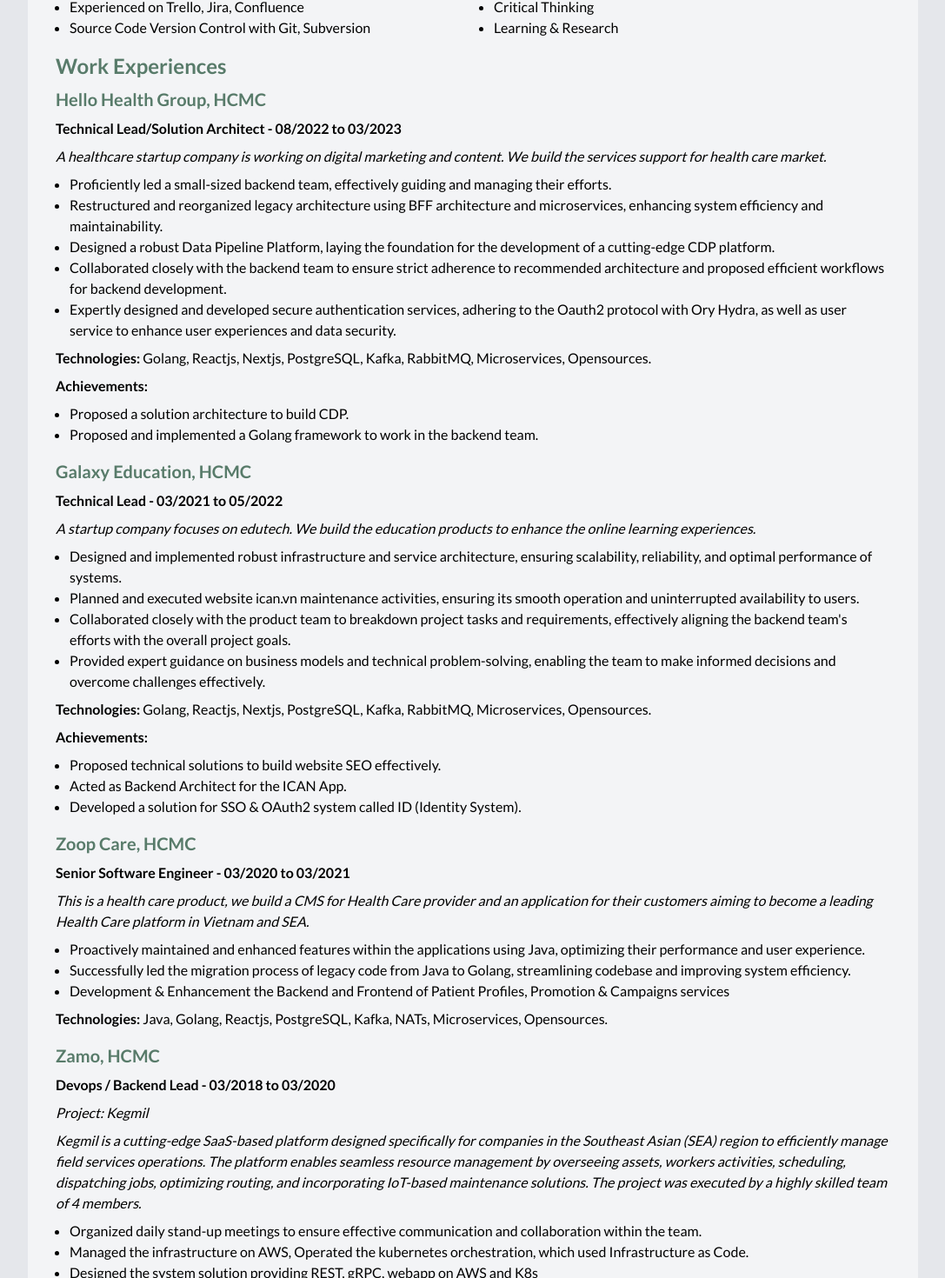
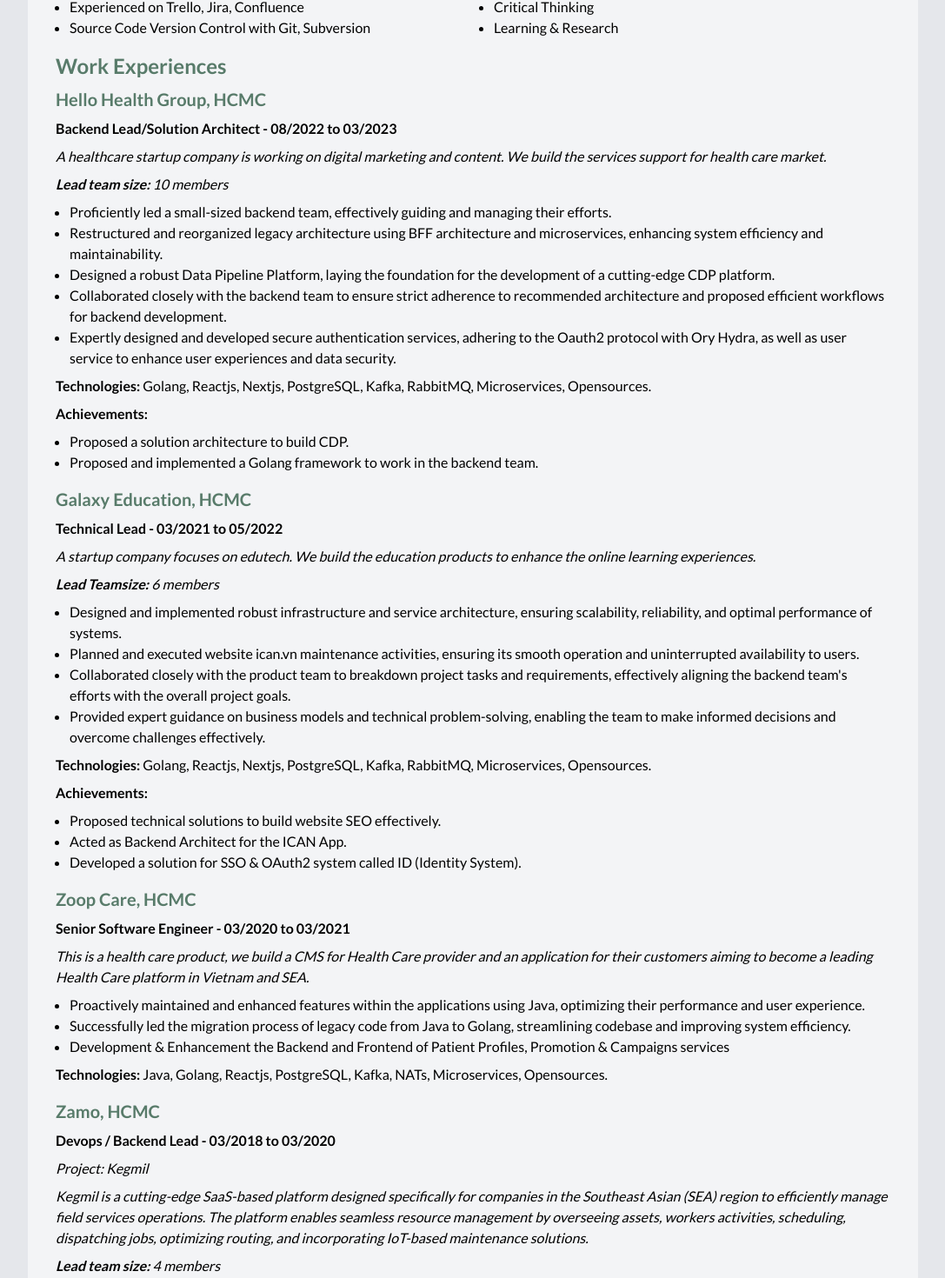
Before and after one commit to truyet/truyet.github.io, a Next.js app: page / in a window 1280 px wide. Shown: the part 1397-2867 px from the top of the page at 87% size, without its empty margins (96-1183 px from the left). Built offline with nearby package versions, Linux system fonts and the light colour scheme.

Commit message:
Update teamsize

```diff
--- a/src/app/page.tsx
+++ b/src/app/page.tsx
@@ -136,8 +136,9 @@
             <div className='flex flex-col space-y-4'>
               <div className='flex flex-col space-y-2'>
                 <h4 className='heading'>Hello Health Group, HCMC</h4>
-                <span className='font-bold'>Technical Lead/Solution Architect - 08/2022 to 03/2023 </span>
+                <span className='font-bold'>Backend Lead/Solution Architect - 08/2022 to 03/2023 </span>
                 <p><i>A healthcare startup company is working on digital marketing and content. We build the services support for health care market.</i></p>
+                <p><i><b>Lead team size: </b>10 members</i></p>
                 <ul className="pl-4 list-disc">
                   <li>Proficiently led a small-sized backend team, effectively guiding and managing their efforts.</li>
                   <li>Restructured and reorganized legacy architecture using BFF architecture and microservices, enhancing system efficiency and maintainability.</li>
@@ -156,6 +157,7 @@
                 <h4 className='heading'>Galaxy Education, HCMC</h4>
                 <span className='font-bold'>Technical Lead - 03/2021 to 05/2022 </span>
                 <p><i>A startup company focuses on edutech. We build the education products to enhance the online learning experiences.</i></p>
+                <p><i><b>Lead Teamsize: </b>6 members</i></p>
                 <ul className="pl-4 list-disc">
                   <li>Designed and implemented robust infrastructure and service architecture, ensuring scalability, reliability, and optimal performance of systems.</li>
                   <li>Planned and executed website ican.vn maintenance activities, ensuring its smooth operation and uninterrupted availability to users.</li>
@@ -186,7 +188,8 @@
                 <h4 className='heading'>Zamo, HCMC</h4>
                 <span className='font-bold'>Devops / Backend Lead - 03/2018 to 03/2020 </span>
                 <i>Project: Kegmil</i>
-                <p><i>Kegmil is a cutting-edge SaaS-based platform designed specifically for companies in the Southeast Asian (SEA) region to efficiently manage field services operations. The platform enables seamless resource management by overseeing assets, workers activities, scheduling, dispatching jobs, optimizing routing, and incorporating IoT-based maintenance solutions. The project was executed by a highly skilled team of 4 members.</i></p>
+                <p><i>Kegmil is a cutting-edge SaaS-based platform designed specifically for companies in the Southeast Asian (SEA) region to efficiently manage field services operations. The platform enables seamless resource management by overseeing assets, workers activities, scheduling, dispatching jobs, optimizing routing, and incorporating IoT-based maintenance solutions.</i></p>
+                <p><i><b>Lead team size: </b>4 members</i></p>
                 <ul className="pl-4 list-disc">
                   <li>Organized daily stand-up meetings to ensure effective communication and collaboration within the team.</li>
                   <li>Managed the infrastructure on AWS, Operated the kubernetes orchestration, which used Infrastructure as Code.</li>
@@ -249,7 +252,7 @@
                 <ul className="pl-4 list-disc">
                   <li>Experienced microservices and event sourcing.</li>
                   <li>Improved the performance of the LBS service from 300-500ms to ~100ms.</li>
-                  <li>The service handled hundreds of requests per second.</li>
+                  <li>Ensured the services can handle hundreds of requests per second.</li>
                   <li>Built queries for campaign filtering.</li>
                 </ul>
               </div>
```
